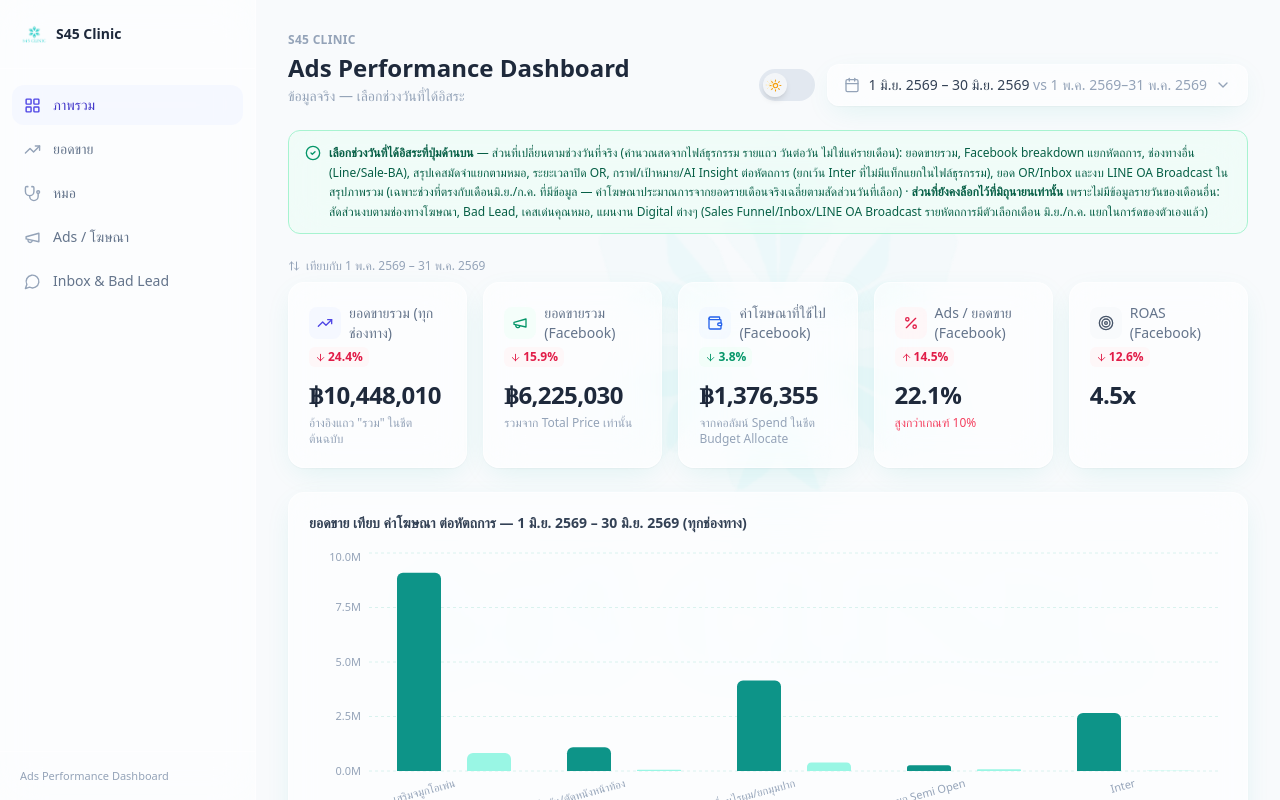
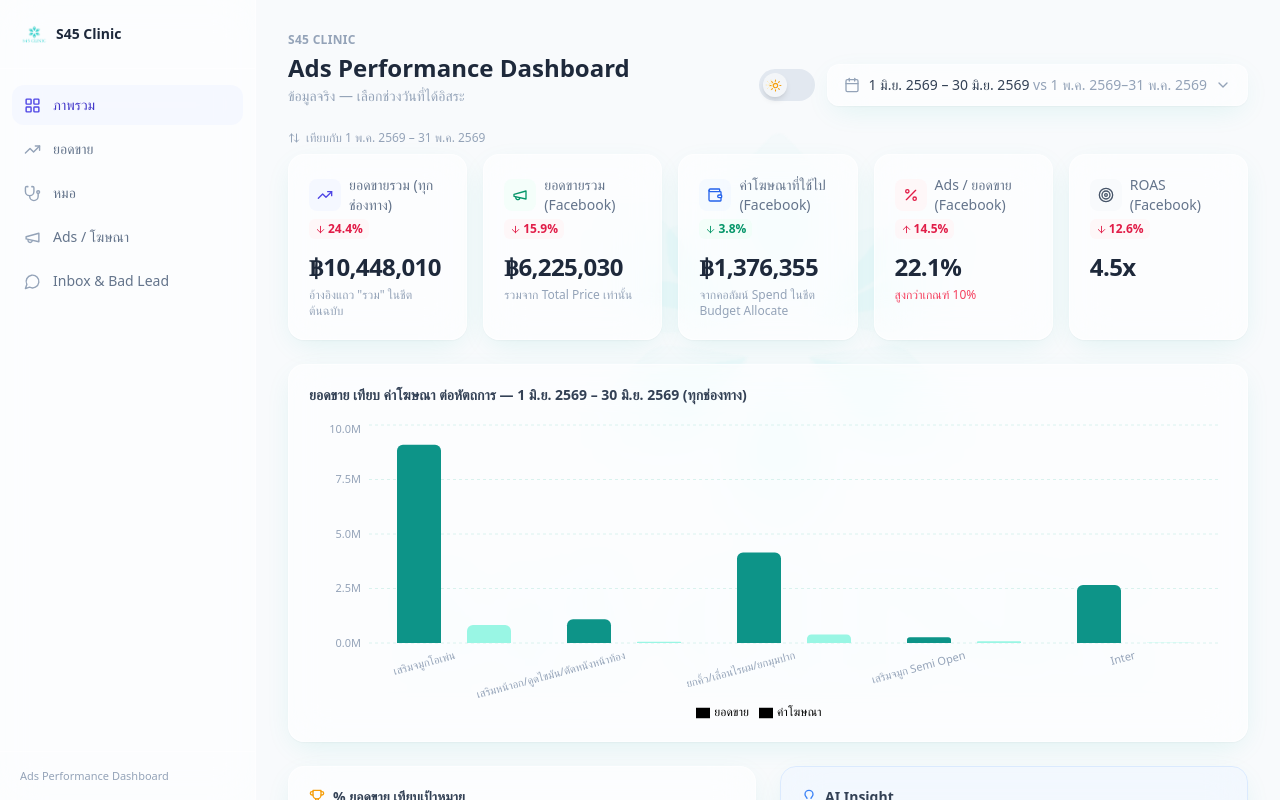
Before and after one commit to tanisornson1911-S45/Daily-S45Clinic-Digital-Report, a React (Vite) app: page / in a window 1280 px wide. Shown: the top 800 px of the page. Built offline with nearby package versions, Linux system fonts and the light colour scheme.

Commit message:
Remove the date-range coverage and stale-data notice banners from Overview
Dropped the two explanatory boxes above the metric cards ("เลือกช่วงวันที่
ได้อิสระที่ปุ่มด้านบน..." and the stale-data warning) per request.

```diff
--- a/src/App.jsx
+++ b/src/App.jsx
@@ -1708,30 +1708,6 @@ export default function AdsDashboard() {
             />
           </div>
         </div>
-
-        {activePage === "overview" && (
-          <div className="rounded-xl border border-emerald-200 bg-emerald-50/70 px-4 py-3 mb-6 flex items-start gap-2">
-            <CheckCircle2 size={16} className="text-emerald-600 mt-0.5 shrink-0" />
-            <p className="text-xs text-emerald-800 leading-relaxed">
-              <span className="font-semibold">เลือกช่วงวันที่ได้อิสระที่ปุ่มด้านบน</span> — ส่วนที่เปลี่ยนตามช่วงวันที่จริง (คำนวณสดจากไฟล์ธุรกรรม
-              รายแถว วันต่อวัน ไม่ใช่แค่รายเดือน): ยอดขายรวม, Facebook breakdown แยกหัตถการ, ช่องทางอื่น (Line/Sale-BA), สรุปเคสมัดจำแยกตามหมอ,
-              ระยะเวลาปิด OR, กราฟ/เป้าหมาย/AI Insight ต่อหัตถการ (ยกเว้น Inter ที่ไม่มีแท็กแยกในไฟล์ธุรกรรม), ยอด OR/Inbox และงบ LINE OA Broadcast
-              ในสรุปภาพรวม (เฉพาะช่วงที่ตรงกับเดือนมิ.ย./ก.ค. ที่มีข้อมูล — ค่าโฆษณาประมาณการจากยอดรายเดือนจริงเฉลี่ยตามสัดส่วนวันที่เลือก) ·{" "}
-              <span className="font-semibold">ส่วนที่ยังคงล็อกไว้ที่มิถุนายนเท่านั้น</span> เพราะไม่มีข้อมูลรายวันของเดือนอื่น: สัดส่วนงบตามช่องทางโฆษณา, Bad
-              Lead, เคสเด่นคุณหมอ, แผนงาน Digital ต่างๆ (Sales Funnel/Inbox/LINE OA Broadcast รายหัตถการมีตัวเลือกเดือน มิ.ย./ก.ค. แยกในการ์ดของตัวเองแล้ว)
-            </p>
-          </div>
-        )}
-        {isDataStale && (
-          <div className="rounded-xl border border-amber-200 bg-amber-50/70 px-4 py-3 mb-6 flex items-start gap-2">
-            <AlertTriangle size={16} className="text-amber-600 mt-0.5 shrink-0" />
-            <p className="text-xs text-amber-800 leading-relaxed">
-              <span className="font-semibold">วันนี้ตามเวลาจริงคือ {fmtDateTh(REAL_TODAY)}</span> ซึ่งเลยกว่าข้อมูลล่าสุดที่มีในไฟล์
-              ({fmtDateTh(MAX_DATA_DATE)}) — ปุ่มเลือกวันที่จึงจำกัดไม่ให้เลือกเกินวันที่มีข้อมูลจริงไปก่อน เพื่อเลี่ยงตัวเลขว่างเปล่า
-              กรุณาอัปเดตไฟล์ธุรกรรมและ Facebook Ads spend ให้ครอบคลุมถึงวันนี้เพื่อให้แดชบอร์ดสดตามเวลาจริงทั้งหมด
-            </p>
-          </div>
-        )}
 
         {/* ---- All-channel totals + ROAS breakdown (แถว "รวม" สีน้ำตาลในชีตต้นฉบับ) ---- */}
 {activePage === "sales" && (
```
